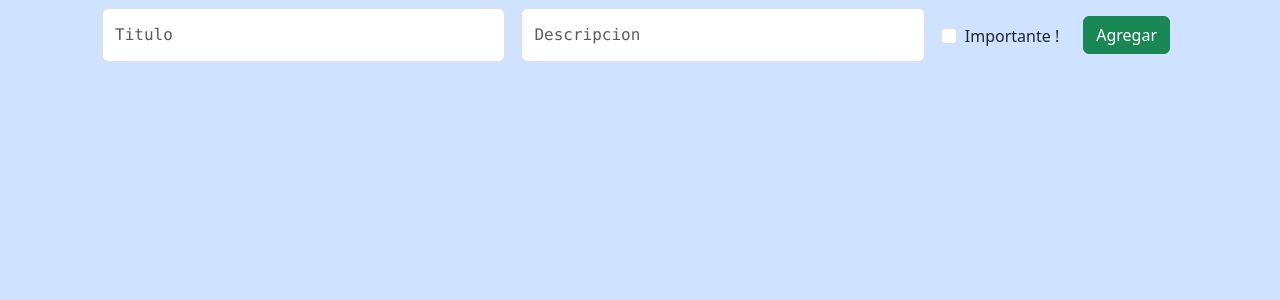
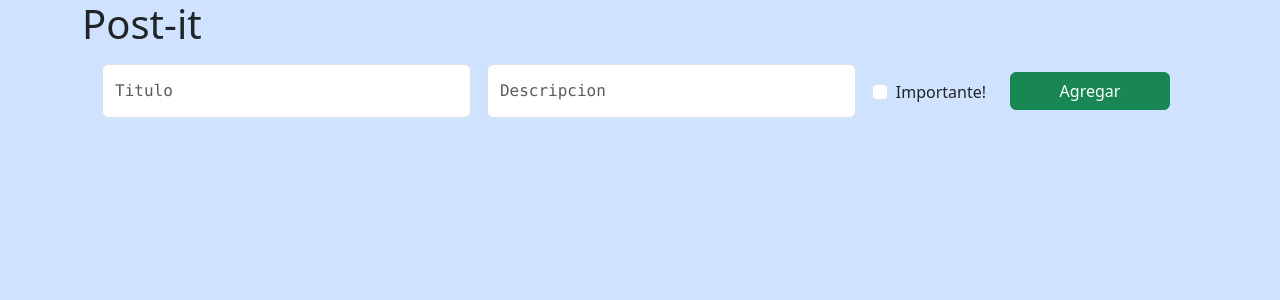
Before and after one commit to pacificstate01/Sticky-notes-react, a React (Create React App) app: page / in a window 1280 px wide. Shown: the top 300 px of the page. Built offline with nearby package versions, Linux system fonts and the light colour scheme.

Commit message:
titulos, mas estilos

```diff
--- a/src/App.js
+++ b/src/App.js
@@ -14,6 +14,7 @@ function App() {
   return (
     <div className="App" >
       <div className="container">
+        <h1 className="text-start">Post-it</h1>
         <div class="container xl d-flex flex-wrap">
           <Form agregarNota={agregarNota}/>
           <ListaNotas notas={notas}/>
--- a/src/Notes.css
+++ b/src/Notes.css
@@ -23,3 +23,6 @@
 .impo{
     padding-top: 1rem;
 }
+.boton{
+    width: 10rem;
+}
--- a/src/components/Form.jsx
+++ b/src/components/Form.jsx
@@ -50,9 +50,9 @@ export const Form = ({agregarNota}) =>{
           checked={importante}
           onChange={(e) => setImportante(e.target.checked)}
         />
-        <label className="form-check-label">Importante !</label>
+        <label className="form-check-label">Importante!</label>
       </div>
-      <button className="btn btn-success m-3 rounded" id="add">
+      <button className="btn btn-success m-3 rounded boton" id="add">
         Agregar
       </button>
     </form>
```
